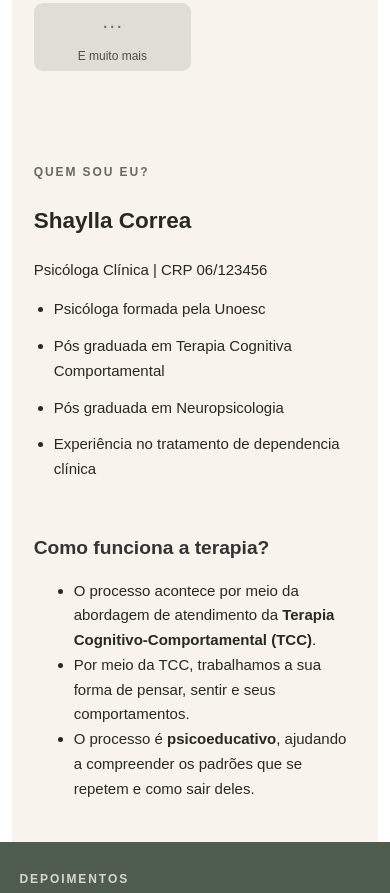
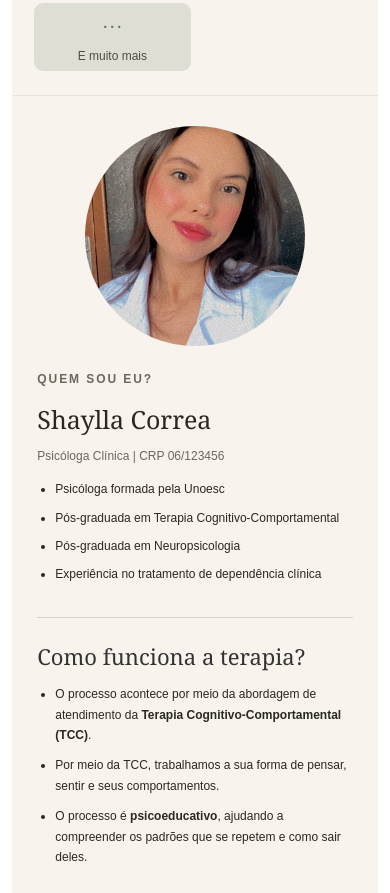
Before and after one commit to henriqueodev/site.ps, a website: page public/index.html in a window 390 px wide. Shown: the part 3828-4721 px from the top of the page. Drawn offline with Linux system fonts and the light colour scheme.

Commit message:
Imagens, sobre mim, como funciona, responsividade e backend

```diff
--- a/public/index.html
+++ b/public/index.html
@@ -322,30 +322,59 @@
           </div>
         </div>
 
-        <div class="about-panel" id="sobre"></div>
 
-          <div>
+<div class="about-panel" id="sobre">
+
+  <!-- Foto da psicóloga -->
+  <div class="about-photo-container">
+    <img
+      class="about-photo"
+      src="assets/Shayla-foto-perfil.jpg"
+      alt="Shaylla Correa, psicóloga clínica"
+    />
+  </div>
+
+  <!-- Informações da psicóloga -->
+  <div class="about-info">
     <p class="eyebrow">QUEM SOU EU?</p>
+
     <h2>Shaylla Correa</h2>
+
     <p>Psicóloga Clínica | CRP 06/123456</p>
+
     <ul class="formacao-lista">
       <li>Psicóloga formada pela Unoesc</li>
-              <li>Pós graduada em Terapia Cognitiva Comportamental</li>
-              <li>Pós graduada em Neuropsicologia</li>
-              <li>Experiência no tratamento de dependencia clínica</li>
+      <li>Pós-graduada em Terapia Cognitivo-Comportamental</li>
+      <li>Pós-graduada em Neuropsicologia</li>
+      <li>Experiência no tratamento de dependência clínica</li>
     </ul>
+  </div>
+
+  <!-- Como funciona a terapia -->
+  <div class="credentials">
+    <h3>Como funciona a terapia?</h3>
+
+    <ul>
+      <li>
+        O processo acontece por meio da abordagem de atendimento da
+        <strong>Terapia Cognitivo-Comportamental (TCC)</strong>.
+      </li>
+
+      <li>
+        Por meio da TCC, trabalhamos a sua forma de pensar,
+        sentir e seus comportamentos.
+      </li>
+
+      <li>
+        O processo é <strong>psicoeducativo</strong>,
+        ajudando a compreender os padrões que se repetem
+        e como sair deles.
+      </li>
+    </ul>
+  </div>
 
 </div>
 
-          <div class="credentials">
-  <h3>Como funciona a terapia?</h3>
-  <ul>
-    <li>O processo acontece por meio da abordagem de atendimento da <strong>Terapia Cognitivo-Comportamental (TCC)</strong>.</li>
-    <li>Por meio da TCC, trabalhamos a sua forma de pensar, sentir e seus comportamentos.</li>
-    <li>O processo é <strong>psicoeducativo</strong>, ajudando a compreender os padrões que se repetem e como sair deles.</li>
-  </ul>
-</div>
-        </div>
       </section>
 
       <section class="testimonials" id="depoimentos">
--- a/public/style.css
+++ b/public/style.css
@@ -2089,3 +2089,182 @@ img {
     font-size: 9px;
   }
 }
+
+
+/* =========================================
+   SEÇÃO QUEM SOU EU — LAYOUT RESPONSIVO
+   ========================================= */
+
+.about-panel {
+  grid-column: 1 / -1;
+  display: grid;
+  grid-template-columns: 210px minmax(0, 1fr) minmax(0, 1.15fr);
+  align-items: center;
+  gap: 36px;
+
+  width: 100%;
+  padding: 40px 5%;
+
+  background: #f8f3ed;
+  border-top: 1px solid rgba(213, 200, 187, 0.4);
+}
+
+/* FOTO */
+
+.about-photo-container {
+  display: flex;
+  align-items: center;
+  justify-content: center;
+  width: 100%;
+}
+
+.about-photo {
+  display: block;
+  width: 190px;
+  height: 190px;
+  max-width: 100%;
+
+  aspect-ratio: 1 / 1;
+  object-fit: cover;
+  object-position: center 25%;
+
+  border-radius: 50%;
+}
+
+/* INFORMAÇÕES DA PROFISSIONAL */
+
+.about-info {
+  min-width: 0;
+}
+
+.about-info h2 {
+  font: 400 27px / 1.25 var(--serif);
+  margin: 0 0 8px;
+}
+
+.about-info p {
+  font-size: 12px;
+  line-height: 1.65;
+  color: #68695c;
+}
+
+.formacao-lista {
+  padding-left: 18px;
+  margin: 12px 0 0;
+}
+
+.formacao-lista li {
+  font-size: 12px;
+  line-height: 1.7;
+  margin-bottom: 8px;
+}
+
+/* COMO FUNCIONA A TERAPIA */
+
+.credentials {
+  width: 100%;
+  max-width: none;
+  min-width: 0;
+  padding: 0 0 0 28px;
+  box-sizing: border-box;
+
+  border-left: 1px solid rgba(213, 200, 187, 0.8);
+  overflow-wrap: break-word;
+}
+
+.credentials h3 {
+  font: 400 22px / 1.3 var(--serif);
+  margin: 0 0 14px;
+  color: #333;
+}
+
+.credentials ul {
+  padding-left: 18px;
+  margin: 0;
+}
+
+.credentials li {
+  font-size: 12px;
+  line-height: 1.7;
+  margin-bottom: 10px;
+}
+
+.credentials p {
+  font-size: 11px;
+  line-height: 1.65;
+}
+
+/* TABLETS */
+
+@media (max-width: 900px) {
+  .about-panel {
+    grid-template-columns: 170px minmax(0, 1fr);
+    gap: 26px;
+    padding: 32px 5%;
+  }
+
+  .about-photo {
+    width: 160px;
+    height: 160px;
+  }
+
+  .credentials {
+    grid-column: 1 / -1;
+    border-left: none;
+    border-top: 1px solid rgba(213, 200, 187, 0.8);
+    padding: 24px 0 0;
+  }
+}
+
+/* CELULARES */
+
+@media (max-width: 600px) {
+  .about-panel {
+    display: flex;
+    flex-direction: column;
+    align-items: center;
+    gap: 24px;
+
+    padding: 30px 7%;
+  }
+
+  .about-photo-container {
+    width: 100%;
+    justify-content: center;
+  }
+
+  .about-photo {
+    width: min(220px, 70vw);
+    height: auto;
+    aspect-ratio: 1 / 1;
+    border-radius: 50%;
+  }
+
+  .about-info {
+    width: 100%;
+    text-align: left;
+  }
+
+  .about-info h2 {
+    font-size: 25px;
+  }
+
+  .formacao-lista li {
+    font-size: 12px;
+  }
+
+  .credentials {
+    width: 100%;
+    border-left: none;
+    border-top: 1px solid rgba(213, 200, 187, 0.8);
+    padding: 24px 0 0;
+  }
+
+  .credentials h3 {
+    font-size: 22px;
+  }
+
+  .credentials li {
+    font-size: 12px;
+  }
+}
```
Also changed, not shown: package.json (added, +29 -0 lines), server.js (added, +27 -0 lines), README.md, README.txt (deleted), 2 other files. Lines whose indentation alone changed are shown as unchanged.
